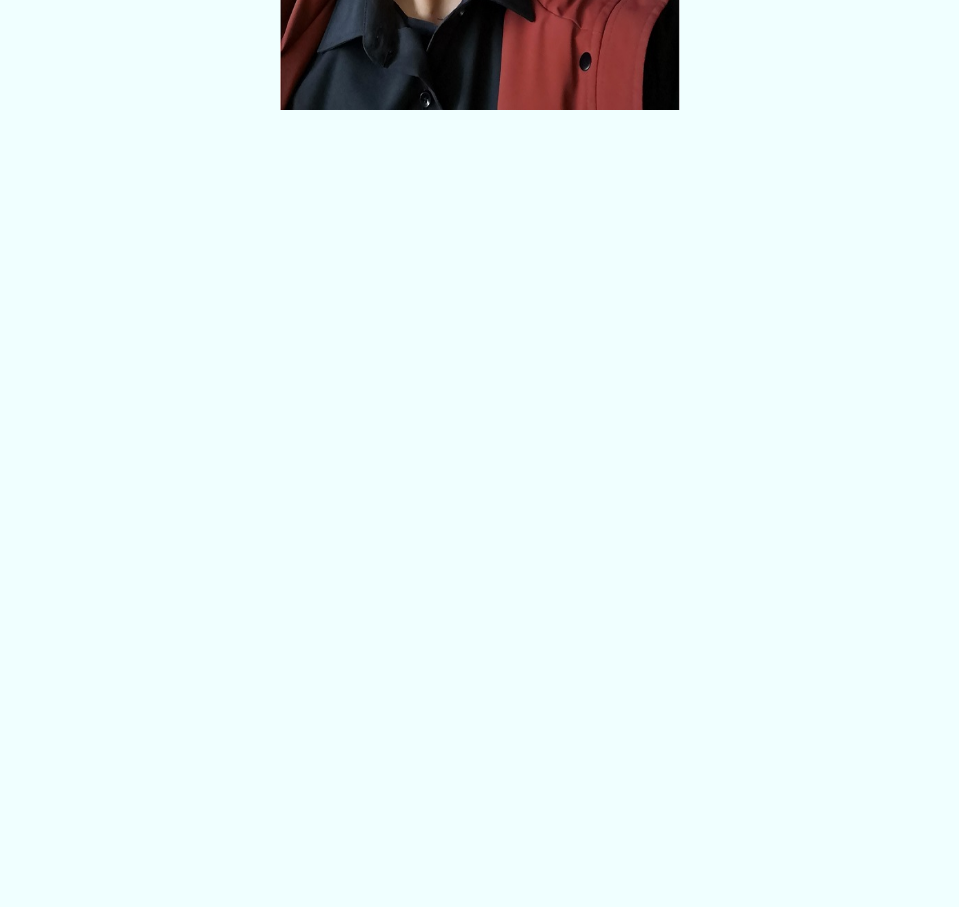
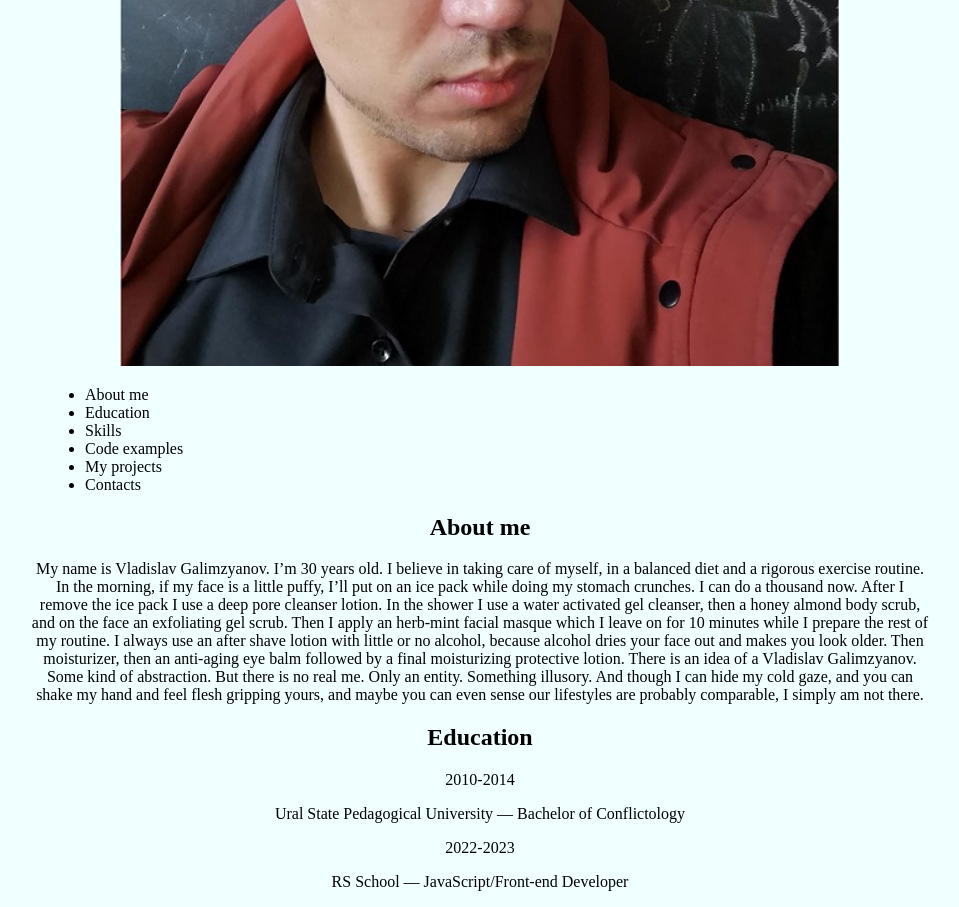
Before and after one commit to v154254/rsschool-cv, a plain HTML site: page index.html in a window 1280 px wide. Shown: the part 500-1407 px from the top of the page, without its empty margins (160-1119 px from the left). Before the commit the page ends 800 px from the top, so only its background shows below. Drawn offline with Linux system fonts and the light colour scheme.

Commit message:
feat: add header

```diff
--- a/index.html
+++ b/index.html
@@ -12,9 +12,35 @@
   <div class="main-block">
     <header>
         <p><h1>Vladislav Galimzyanov</h1></p>
-        <p><img src="img/MyPhoto.jpg" alt="MyPhoto" width="400" height="530"></p>
+        <p><img src="img/MyPhoto.jpg" alt="MyPhoto" width="80%" height="80%"></p>
+        <nav>
+            <ul class="menu">
+                <li>About me</li>
+                <li>Education</li>
+                <li>Skills</li>
+                <li>Code examples</li>
+                <li>My projects</li>
+                <li>Contacts</li>
+            </ul>
+        </nav>
+    </header>
+    <main>
+        <p><h2>About me</h2></p>
+        <p> My name is Vladislav Galimzyanov. I’m 30 years old. I believe in taking care of myself, in a balanced diet and a rigorous exercise routine. In the morning,
+            if my face is a little puffy, I’ll put on an ice pack while doing my stomach crunches. I can do a thousand now. After I remove the ice pack I use a deep pore
+            cleanser lotion. In the shower I use a water activated gel cleanser, then a honey almond body scrub, and on the face an exfoliating gel scrub. Then I apply an
+            herb-mint facial masque which I leave on for 10 minutes while I prepare the rest of my routine. I always use an after shave lotion with little or no alcohol,
+            because alcohol dries your face out and makes you look older. Then moisturizer, then an anti-aging eye balm followed by a final moisturizing protective lotion.
+            There is an idea of a Vladislav Galimzyanov. Some kind of abstraction. But there is no real me. Only an entity. Something illusory. And though I can hide my cold gaze,
+            and you can shake my hand and feel flesh gripping yours, and maybe you can even sense our lifestyles are probably comparable, I simply am not there.
+        </p>
+        <p><h2>Education</h2></p>
+        <p>2010-2014</p>
+        <p>Ural State Pedagogical University — Bachelor of Conflictology</p>
+        <p>2022-2023</p>
+        <p>RS School — JavaScript/Front-end Developer</p>
+    </main>
 
-    </header>
   </div>
 </body>
 </html>
--- a/style.css
+++ b/style.css
@@ -1,10 +1,16 @@
 body {
-    background-color: azure;
+    background-color: #f0ffff;
 }
 
 .main-block {
     margin-left: auto;
     margin-right: auto;
-    width: 400px;
+    width: 900px;
     text-align: center;
 }
+
+.menu {
+    margin: 0% 0% 0% 15px;
+    text-align: left;
+
+}
```
